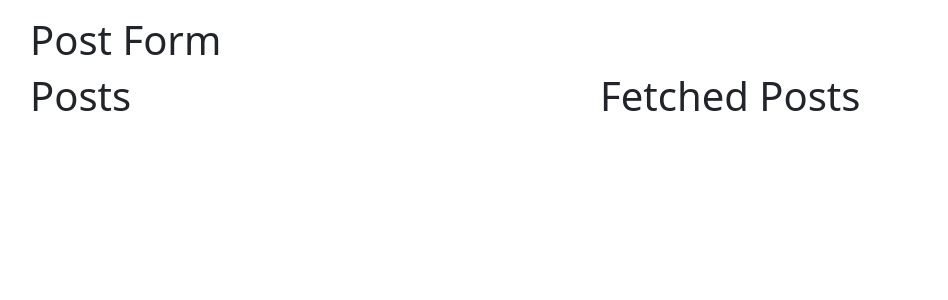
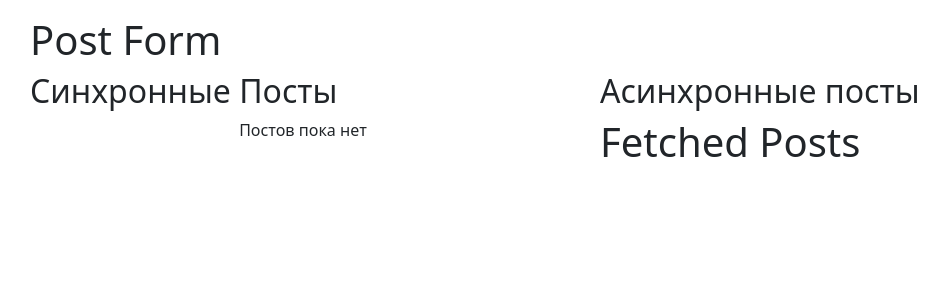
Before and after one commit to Alex21777now/react-redux-course, a React (Create React App) app: page / in a window 1280 px wide. Shown: the top 300 px of the page, without its empty margins (52-1000 px from the left). Built offline with nearby package versions, Linux system fonts and the light colour scheme.

Commit message:
some changes

```diff
--- a/src/App.js
+++ b/src/App.js
@@ -13,10 +13,12 @@
      </div>
      <div className="row">
       <div className="col">
-         <Posts />
+         <h2>Синхронные Посты</h2>
+         <Posts posts={[]} />
       </div>
       <div className="col">
-         <FetchedPosts />
+         <h2>Асинхронные посты</h2>
+         <FetchedPosts posts={[]} />
       </div>
      </div>
     </div>
--- a/src/components/Post.js
+++ b/src/components/Post.js
@@ -1,9 +1,11 @@
 import React from 'react'
 
-export default () => {
+export default ({ post }) => {
   return (
-    <div>
-      <h1>Post</h1>
+    <div className="card">
+      <div className="card-body">
+       <h5 className="card-title">Title here {post}</h5>
+      </div>
     </div>
   )
 }
--- a/src/components/Posts.js
+++ b/src/components/Posts.js
@@ -1,9 +1,9 @@
 import React from 'react'
+import Post from './Post'
 
-export default () => {
-  return (
-    <div>
-      <h1>Posts</h1>
-    </div>
-  )
+export default ({posts}) => {
+  if (!posts.lenght) {
+    return <p className="text-center">Постов пока нет</p>
+  }
+  return posts.map(post => <Post post={post} key={post} />)
 }
```
